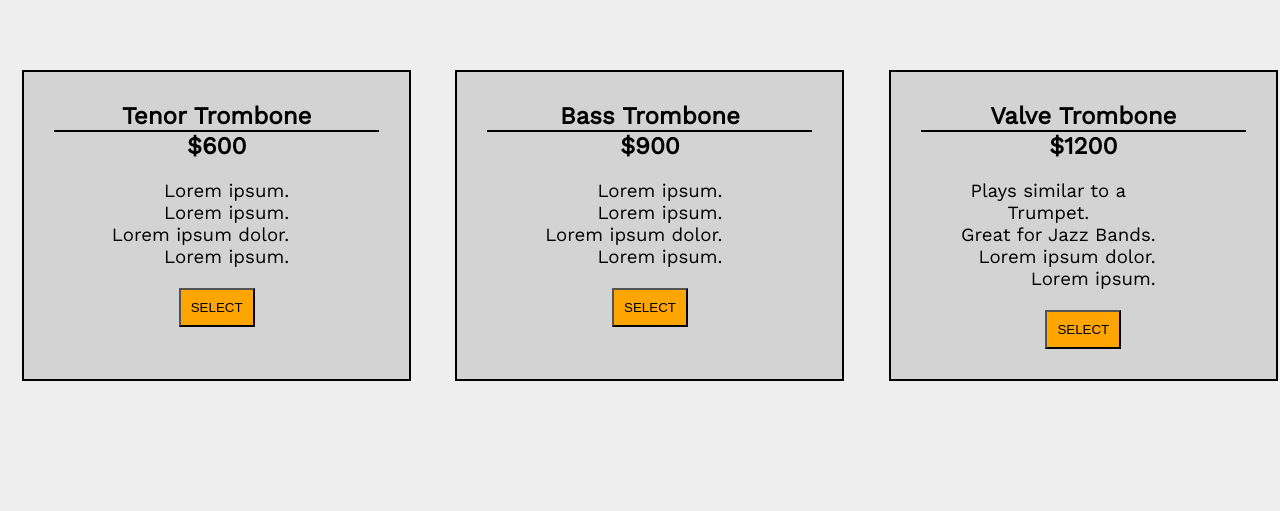
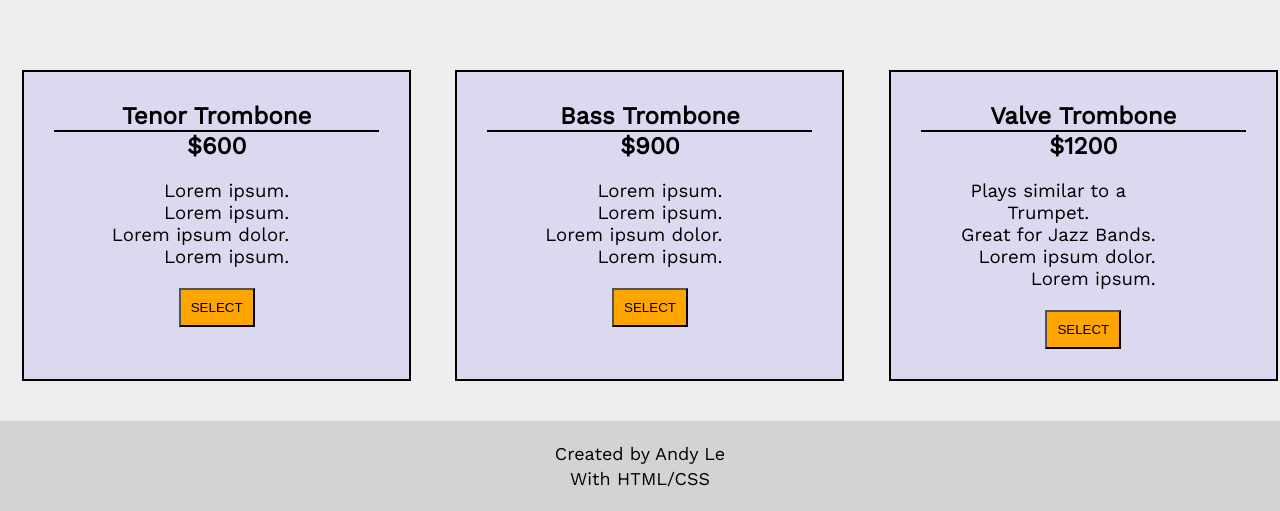
Before and after one commit to leal1/Product-Landing, a plain HTML site: page index.html in a window 1280 px wide. Shown: the part 1099-1610 px from the top of the page. Before the commit the page ends 1480 px from the top, so only its background shows below. Drawn offline with nearby package versions, Linux system fonts and the light colour scheme.

Commit message:
chagned color, added footer

```diff
--- a/index.html
+++ b/index.html
@@ -109,6 +109,10 @@
 				</div>
 
 		</section>
+		<footer>
+			Created by Andy Le
+			<p> With HTML/CSS </p>
+		</footer>
 	</div>
 
 
--- a/style.css
+++ b/style.css
@@ -105,6 +105,7 @@ li a {
 	display: flex;
 	flex-flow: row nowrap;
 	justify-content: space-around;
+	padding-bottom: 40px;
 
 
 
@@ -128,7 +129,7 @@ li a {
 
 
  	border: 2px solid black;
- 	background-color: #D3D3D3;
+ 	background-color: #DBD8F0;
 
 }
 
@@ -157,7 +158,13 @@ li a:hover{
 	padding: 10px;
 
 }
-
+footer {
+	text-align: center;
+	background-color: #D3D3D3;
+	padding: 20px;
+	line-height:25px;
+	font-size: 18px;
+}
 
 @media (max-width: 200px){
 	nav{
```
